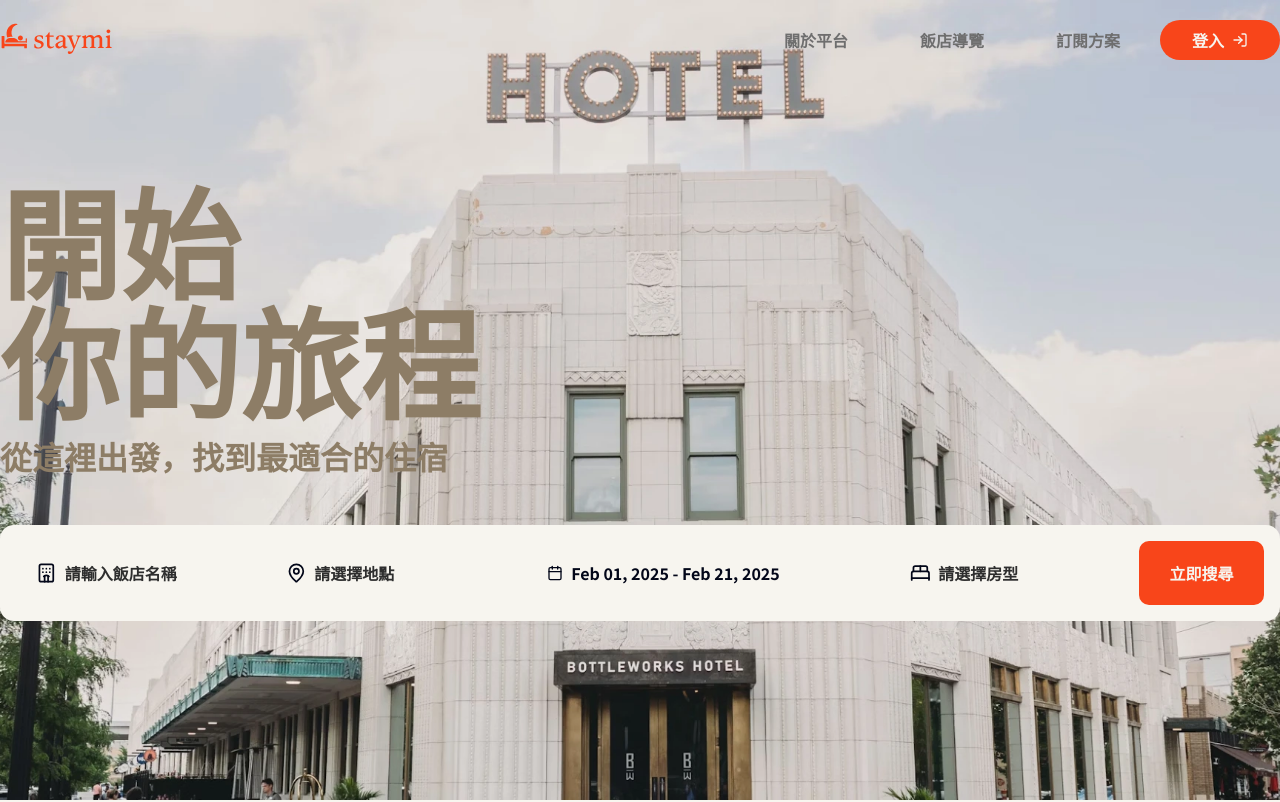
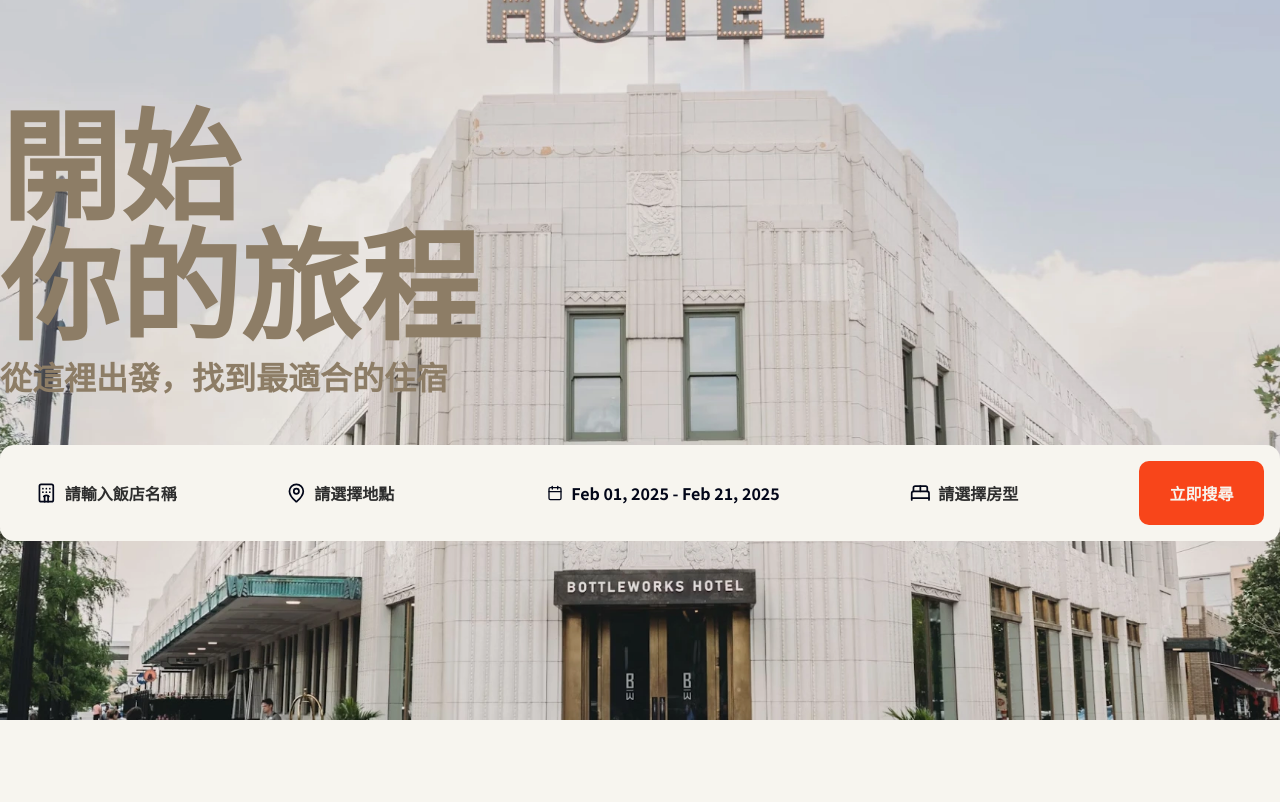
Before and after one commit to MisTPEBUS/stay-mi-next-app, a Next.js app: page / in a window 1280 px wide. Shown: the top 802 px of the page. Built offline with nearby package versions, Linux system fonts and the light colour scheme.

Commit message:
fix:因為新增商家路由修改首頁放到(main)/layout

```diff
--- a/src/app/layout.tsx
+++ b/src/app/layout.tsx
@@ -38,10 +38,10 @@ const RootLayout: React.FC<{
           <Suspense fallback={null}>
             <PathTracker />
           </Suspense>
-          <Header />
-          <main className="flex-1">{children}</main>
-          <ScrollToTopButton />
-          <Footer />
+          {/*  <Header /> */}
+          {children}
+          {/*  <ScrollToTopButton />
+          <Footer /> */}
           <Toaster richColors position="bottom-right" />
         </ReactQueryProvider>
       </body>
```
